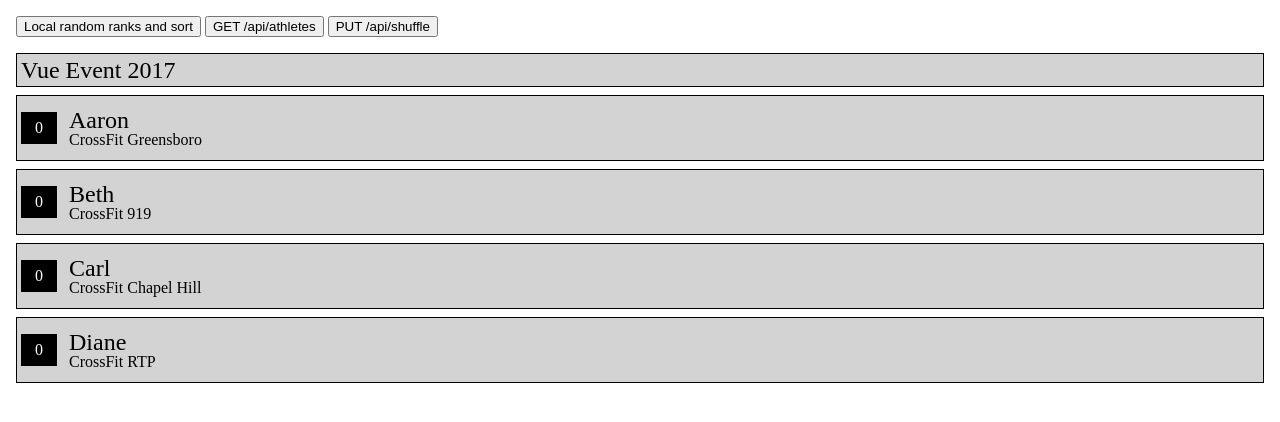
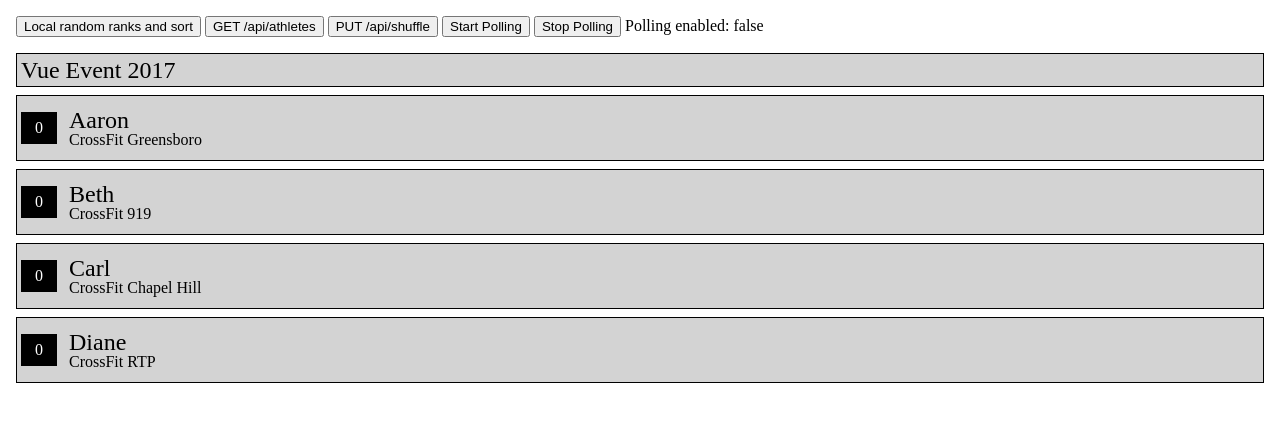
Before and after one commit to tylrob/vue-leaderboard, a website: page public/leaderboard.html in a window 1280 px wide. Drawn offline with Linux system fonts and the light colour scheme.

Commit message:
Add leaderboard polling

```diff
--- a/public/js/app/leaderboard.js
+++ b/public/js/app/leaderboard.js
@@ -5,6 +5,9 @@ window.onload = function () {
     data: {
       message: 'Hello Vue Leaderboard!',
       orderBy: 'desc',
+      pollSecs: 5000,
+      pollTimeout: null,
+      pollEnabled: false,
       athletes: [
         {
           id: 'id1',
@@ -33,33 +36,49 @@ window.onload = function () {
       ]
     },
     methods: {
-      randomRanks: function(){
-        _.each(this.athletes, function(athlete){
-          athlete.score = _.random(0,10);
-        });
+      randomRanks: function () {
+        _.each(this.athletes, function (athlete) {
+          athlete.score = _.random(0, 10)
+        })
         this.athletes = _.orderBy(this.athletes, ['score', 'name'],
-          ['desc', 'asc']);
+          ['desc', 'asc'])
       },
-      axiosGet: function(){
+      axiosGet: function () {
         axios.get('/api/athletes')
-          .then(function(response){
-            console.log(JSON.stringify(response.data, null, '\t'));
-            vm.athletes = response.data;
+          .then(function (response) {
+            console.log(JSON.stringify(response.data, null, '\t'))
+            vm.athletes = response.data
           })
-          .catch(function(error){
-            console.log(error);
-          });
+          .catch(function (error) {
+            console.log(error)
+          })
       },
-      serverShuffle: function(){
+      serverShuffle: function () {
         axios.put('/api/shuffle')
-          .then(function(response){
-            console.log(JSON.stringify(response.data, null, '\t'));
-            vm.athletes = response.data;
+          .then(function (response) {
+            console.log(JSON.stringify(response.data, null, '\t'))
+            vm.athletes = response.data
           })
-          .catch(function(error){
-            console.log(error);
-          });
+          .catch(function (error) {
+            console.log(error)
+          })
+      },
+      pollResults: function () {
+        var self = this
+        this.pollEnabled = true
+        axios.put('/api/shuffle')
+          .then(function (response) {
+            vm.athletes = response.data
+            if (self.pollEnabled) {
+              self.pollTimeout = setTimeout(self.pollResults, self.pollSecs)
+            }
+          })
+      },
+      stopPolling: function () {
+        clearTimeout(this.pollTimeout)
+        this.pollTimeout = null
+        this.pollEnabled = false
       }
     }
-  });
+  })
 }
--- a/public/leaderboard.html
+++ b/public/leaderboard.html
@@ -47,6 +47,9 @@
     <button v-on:click="randomRanks">Local random ranks and sort</button>
     <button v-on:click="axiosGet">GET /api/athletes</button>
     <button v-on:click="serverShuffle">PUT /api/shuffle</button>
+    <button v-on:click="pollResults">Start Polling</button>
+    <button v-on:click="stopPolling">Stop Polling</button>
+    <span>Polling enabled: {{pollEnabled}}</span>
     <div class="container title">
       <h3>Vue Event 2017</h3>
     </div>
```
Also changed, not shown: .eslintrc.js.
